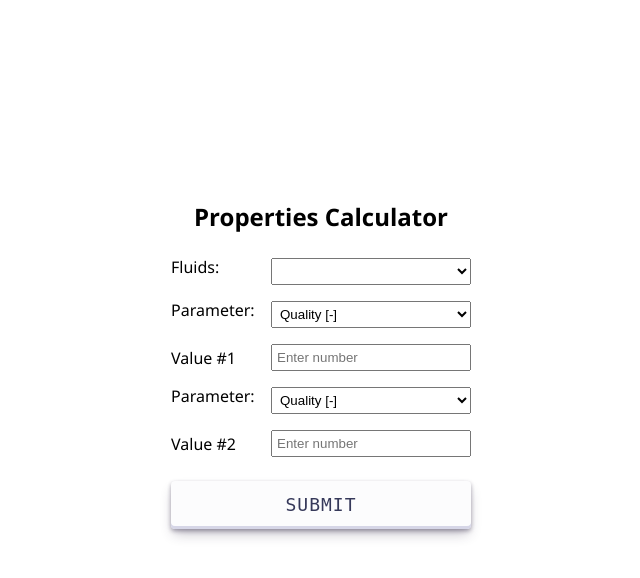
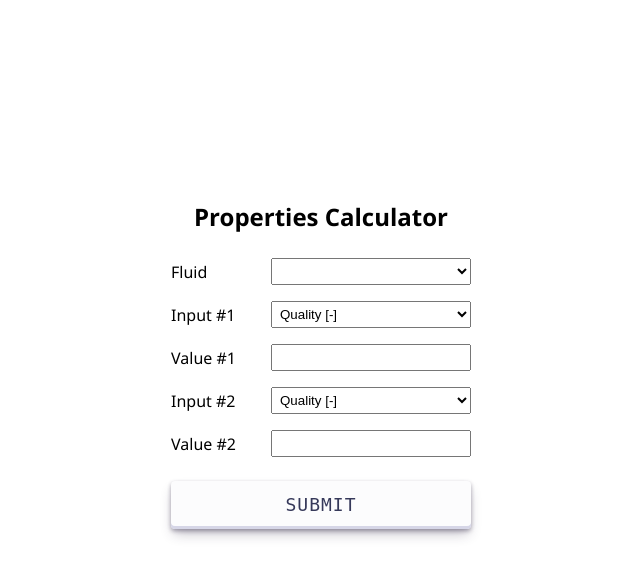
Before and after one commit to leppsey/Diplom-PropertiesCalculator, a Django app: page / in a window 1280 px wide. Shown: the top 578 px of the page, without its empty margins (319-959 px from the left). Run offline with Django 5.2, Linux system fonts and the light colour scheme; lists and menus that the app fills with data are empty.

Commit message:
туда сюда сделал расчеты, попытался график, но там нада еще подумать

```diff
--- /dev/null
+++ b/PropertiesCalculator/figures.py
@@ -0,0 +1,4 @@
+import matplotlib.pyplot as plt
+import CoolProp.Plots as CPP
+def figure():
+    return CPP.Plots.PropertyPlot("Water", 'pt')
--- a/PropertiesCalculator/forms.py
+++ b/PropertiesCalculator/forms.py
@@ -1,25 +1,8 @@
 from django import forms
 import CoolProp.CoolProp as CP
+import CoolProp.Plots as CPP
 
-
-class FluidForm(forms.Form):
-    fluids = CP.FluidsList()
-    CHOICES = ()
-    for t in fluids:
-        CHOICES = CHOICES + ((t, t),)
-    field = forms.ChoiceField(label='Fluids', choices=CHOICES)
-
-
-# тут я даун не понимаю почему я не могу вытянуть после иницавлизации поля
-# class FluidForm(forms.Form):
-#     def __init__(self, fluids=None):
-#         super().__init__()
-#         if fluids is None:
-#             fluids = []
-#         self.CHOICES = ()
-#         for t in range(len(fluids)):
-#             self.CHOICES = self.CHOICES + ((t, fluids[t]),)
-#         self.field = forms.ChoiceField(choices=self.CHOICES)
+from django_matplotlib import MatplotlibFigureField
 # CHOICES = (("Q", "Quality [-]"), ("T", "Temperature [K]"), ("P", "Pressure [kPa]"), ("D", "Density [kg/m3]"),
 #     ("C0", "Ideal-gas specific heat at constant pressure [kJ/kg/K]"),
 #     ("C", "Specific heat at constant pressure [kJ/kg/K]"), ("O", "Specific heat at constant volume [kJ/kg/K]"),
@@ -27,12 +10,47 @@ class FluidForm(forms.Form):
 #     ("A", "Speed of sound [m/s]"), ("G", "Gibbs function [kJ/kg]"), ("V", "Dynamic viscosity [Pa-s]"),
 #     ("L", "Thermal conductivity [kW/m/K]"), ("I", "Surface Tension [N/m]"), ("w", "Accentric Factor [-]"))
 CHOICES = (("Q", "Quality [-]"), ("T", "Temperature [K]"), ("P", "Pressure [kPa]"), ("D", "Density [kg/m3]"),
-    ("H", "Enthalpy [kJ/kg]"), ("S", "Entropy [kJ/kg/K]"),)
+           ("H", "Enthalpy [kJ/kg]"), ("S", "Entropy [kJ/kg/K]"),)
 
-class Parameter1Form(forms.Form):
 
-    field1 = forms.ChoiceField(label='Parameter', choices=CHOICES)
+def calculate(name, input_name1, input_prop1, input_name2, input_prop2, fluid_name):
+    try:
+        return CP.PropsSI(name, input_name1, input_prop1, input_name2, input_prop2, fluid_name)
+    except Exception as error:
+        error = str(error)
+        return error[:error.find(': Pro')]
 
-class Parameter2Form(forms.Form):
 
-    field2 = forms.ChoiceField(label='Parameter', choices=CHOICES)
+class CalculatedDataForm(forms.Form):
+    def __init__(self, input_name1, input_prop1, input_name2, input_prop2, fluid_name):
+        super().__init__()
+        self.Q = calculate("Q", input_name1, input_prop1, input_name2, input_prop2, fluid_name)
+        self.T = calculate("T", input_name1, input_prop1, input_name2, input_prop2, fluid_name)
+        self.P = calculate("P", input_name1, input_prop1, input_name2, input_prop2, fluid_name)
+        self.D = calculate("D", input_name1, input_prop1, input_name2, input_prop2, fluid_name)
+        # self.C0 = calculate("C0", input_name1, input_prop1, input_name2, input_prop2, fluid_name)
+        self.C = calculate("C", input_name1, input_prop1, input_name2, input_prop2, fluid_name)
+        self.O = calculate("O", input_name1, input_prop1, input_name2, input_prop2, fluid_name)
+        self.U = calculate("U", input_name1, input_prop1, input_name2, input_prop2, fluid_name)
+        self.H = calculate("H", input_name1, input_prop1, input_name2, input_prop2, fluid_name)
+        self.S = calculate("S", input_name1, input_prop1, input_name2, input_prop2, fluid_name)
+        self.A = calculate("A", input_name1, input_prop1, input_name2, input_prop2, fluid_name)
+        self.G = calculate("G", input_name1, input_prop1, input_name2, input_prop2, fluid_name)
+        self.V = calculate("V", input_name1, input_prop1, input_name2, input_prop2, fluid_name)
+        self.L = calculate("L", input_name1, input_prop1, input_name2, input_prop2, fluid_name)
+        self.I = calculate("I", input_name1, input_prop1, input_name2, input_prop2, fluid_name)
+        # self.w = calculate("w", input_name1, input_prop1, input_name2, input_prop2, fluid_name)
+        # self.graph=MatplotlibFigureField(figure='figure')
+        # print()
+#         тут надо покумекать
+
+
+class FullForm(forms.Form):
+    temp = ()
+    for fluid in CP.FluidsList():
+        temp = temp + ((fluid, fluid),)
+    fluid_field = forms.ChoiceField(label='Fluids', choices=temp)
+    choice_field1 = forms.ChoiceField(label='Parameter 1', choices=CHOICES)
+    value_field1 = forms.FloatField(label='Value 1', min_value=0)
+    choice_field2 = forms.ChoiceField(label='Parameter 2', choices=CHOICES)
+    value_field2 = forms.FloatField(label='Value 2', min_value=0)
--- a/PropertiesCalculator/views.py
+++ b/PropertiesCalculator/views.py
@@ -1,32 +1,21 @@
-from django import forms
 from django.shortcuts import render
-import CoolProp.CoolProp as CP
 import CoolProp.Plots as CPP
-from django.http import HttpResponse
-from PropertiesCalculator.forms import FluidForm, Parameter1Form, Parameter2Form
+from PropertiesCalculator.forms import FullForm, CalculatedDataForm
 
 
-# from PropertiesCalculator.forms import ApplicationForm
-
-
-# Create your views here.
-parameters1 = Parameter1Form()
-parameters2 = Parameter2Form()
-fluids = FluidForm()
-
 def home(request):
-
-    return render(request, 'PropertiesCalculator/home.html', {'fluids': fluids, 'parameters1': parameters1,'parameters2': parameters2, })
+    form = FullForm()
+    return render(request, 'PropertiesCalculator/home.html',
+                  {'form': form, })
 
 
 def result(request):
-    choice1 = request.GET.get('field1')
-    choice2 = request.GET.get('field2')
-    num1 = request.GET.get('number1')
-    num2 = request.GET.get('number2')
-    if choice1 == choice2 or num1 =='' or num2 == '' or int(num1) < 0 or int(num2) < 0:
-        return render(request, 'PropertiesCalculator/home.html', {'fluids': fluids, 'parameters1': parameters1,'parameters2': parameters2,'error':'Invalid Input!', })
-    # if request.GET.get('submit') == "":
-    #     ans = 'suck my dick'
-    ans = [choice1, choice2, num1, num2]
-    return render(request, 'PropertiesCalculator/result.html', {'ans': ans})
+    fluid = request.GET.get('fluid_field')
+    choice1 = request.GET.get('choice_field1')
+    choice2 = request.GET.get('choice_field2')
+    num1 = float(request.GET.get('value_field1'))
+    num2 = float(request.GET.get('value_field2'))
+    form = CalculatedDataForm(choice1, num1, choice2, num2, fluid)
+    graph = CPP.Plots.PropertyPlot(fluid,'pt')
+    return render(request, 'PropertiesCalculator/result.html',
+                  {'form': form, "fluid": fluid})
--- a/templates/PropertiesCalculator/home.html
+++ b/templates/PropertiesCalculator/home.html
@@ -80,8 +80,7 @@
       gap: 16px;
       color: #d35151;
       font-size: 18px;
-      {#outline: 1px solid #d35151;#}
-      padding: 10px;
+    {#outline: 1px solid #d35151;#} padding: 10px;
       border-radius: 4px;
       margin-top: 20px;
       width: 300px;
@@ -147,22 +146,35 @@
     <h1>Properties Calculator</h1>
 
     <form class="index-page__form" action="result">
-      <div class="label-wrapper" >
-        {{ fluids }}
-      </div>
-      <div class="label-wrapper">
-        {{ parameters1 }}
-      </div>
-      <label for="number1" class="label-wrapper">
-        <span>Value #1</span>
-        <input type="number" name="number1" id="number1" placeholder="Enter number">
+
+      <label for="fluid-name">
+        <div class="label-wrapper"><span>Fluid</span>
+          {{ form.fluid_field }}
+        </div>
       </label>
-      <div class="label-wrapper">
-        {{ parameters2 }}
-      </div>
-      <label for="number2" class="label-wrapper">
-        <span>Value #2</span>
-        <input type="number" name="number2" id="number2" placeholder="Enter number">
+
+      <label for="input-1">
+        <div class="label-wrapper"><span>Input #1</span>
+          {{ form.choice_field1 }}
+        </div>
+      </label>
+
+      <label for="value-1">
+        <div class="label-wrapper"><span>Value #1</span>
+          {{ form.value_field1 }}
+        </div>
+      </label>
+
+      <label for="input-2">
+        <div class="label-wrapper"><span>Input #2</span>
+          {{ form.choice_field2 }}
+        </div>
+      </label>
+
+      <label for="value-2">
+        <div class="label-wrapper"><span>Value #2</span>
+          {{ form.value_field2 }}
+        </div>
       </label>
 
 
```
Also changed, not shown: templates/PropertiesCalculator/result.html (+155 -14 lines).
